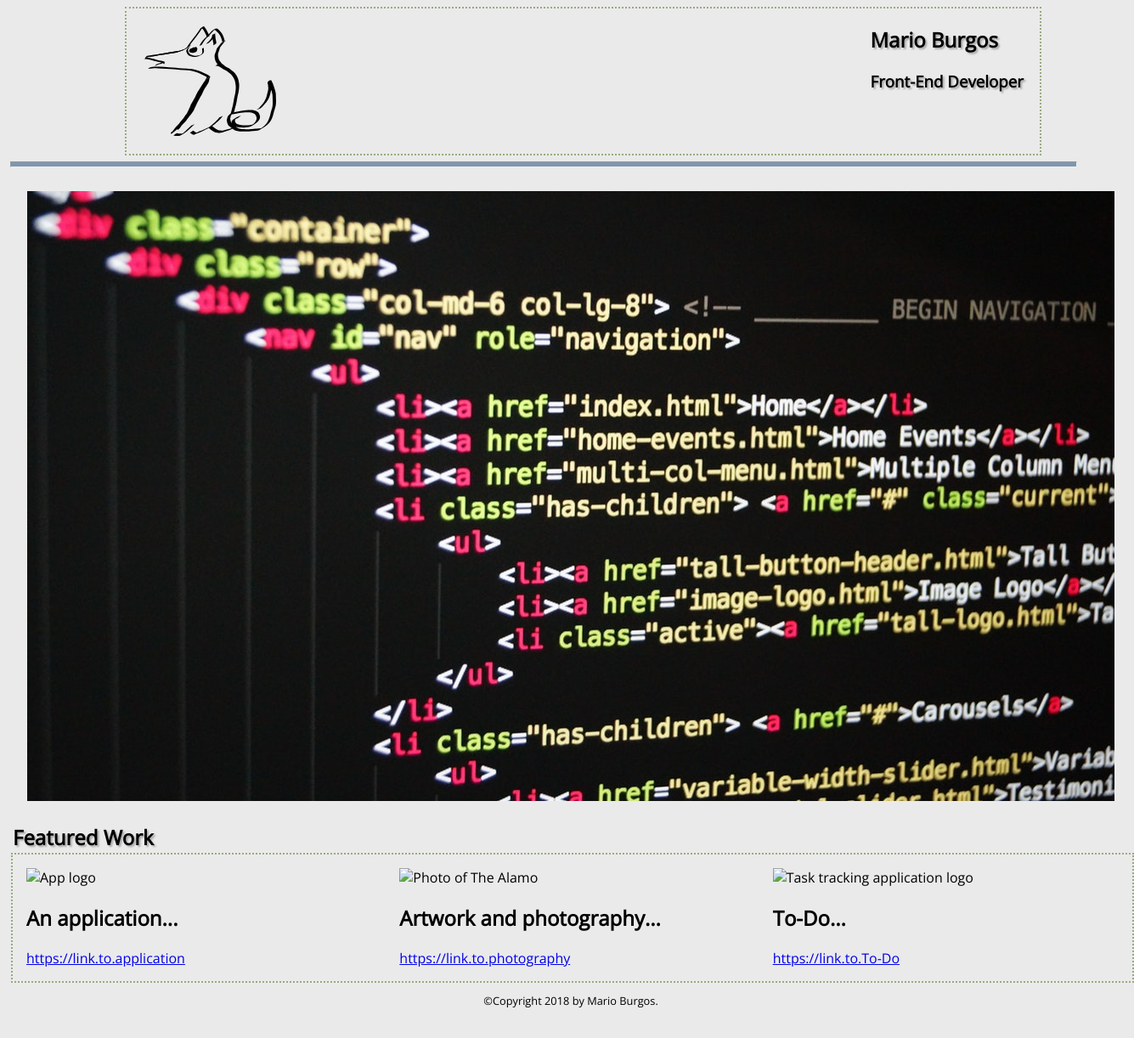
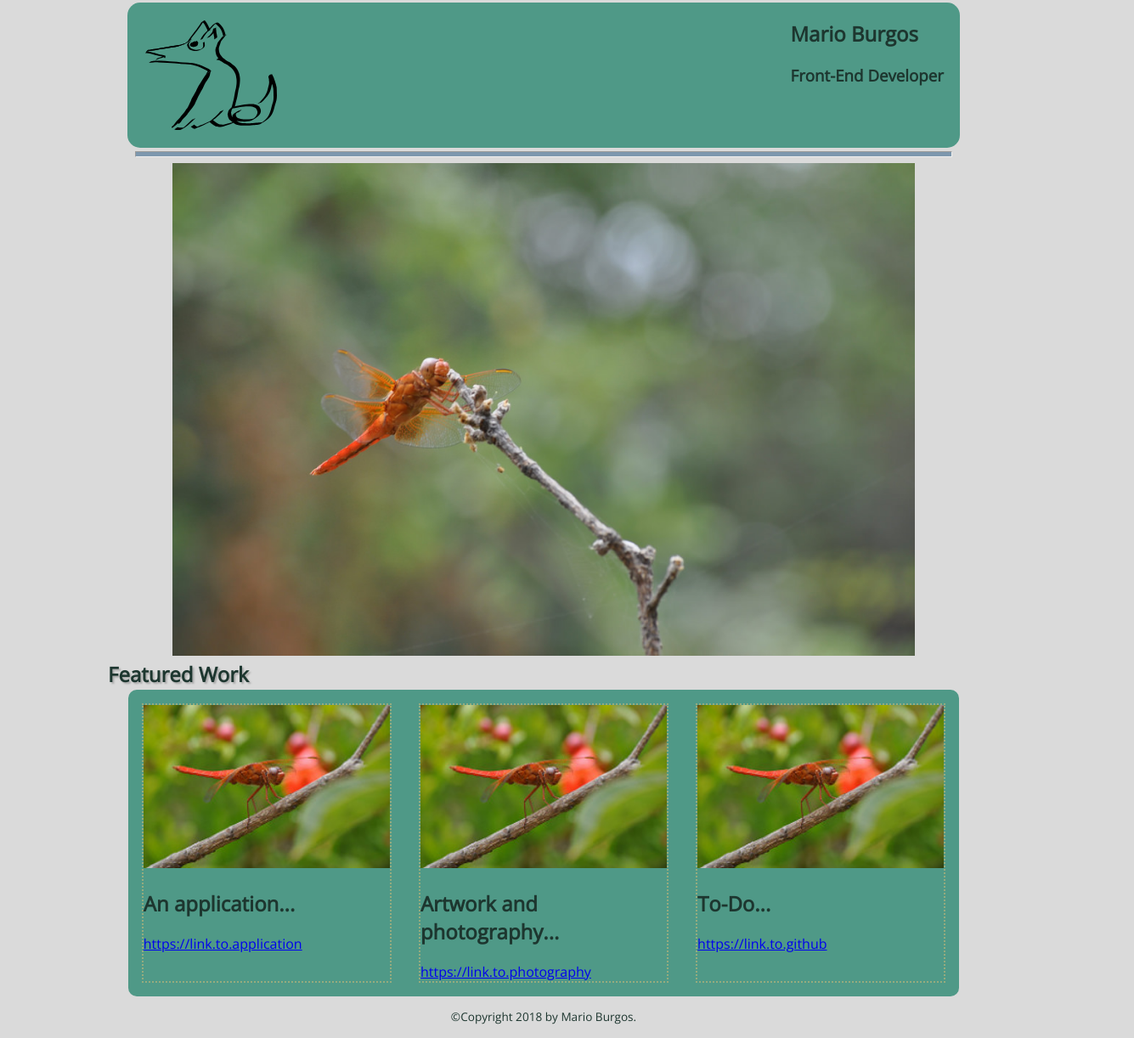
Before and after one commit to CrustyBarnacle/portfolio, a plain HTML site: page index.html in a window 1280 px wide. Shown: the whole page at 85% size, 1335 px wide, since content can reach past the window. Drawn offline with nearby package versions, Linux system fonts and the light colour scheme.

Commit message:
Updates index.html, css/style.css. Adds img/dragonfly*.jpg images.

```diff
--- a/css/style.css
+++ b/css/style.css
@@ -17,8 +17,8 @@ section {
 /* main CSS styles */
 body,
 main {
-  margin: 5px;
-  background-color: #eaeaea;
+  margin: 0;
+  background-color: #dadada;
 }
 
 body {
@@ -26,21 +26,28 @@ body {
   padding: 3px;
 }
 
+img {
+  max-width: 100%;
+}
+
 .content {
-  width:inherit;
-  margin: 5px;
+  margin: 0 auto;
   display: flex;
   flex-wrap: wrap;
   justify-content: space-around;
   font-family: 'Open Sans', sans-serif;
+  color: #1d362f;
 }
 
 .main_content {
+  margin: 0 auto;
+  display: flex;
   flex-direction: row;
+  justify-content: center;
 }
 
 hr {
-  width: 100%;
+  width: 88%;
   margin: 4px;
   padding: 1px;
   height: 3px;
@@ -52,6 +59,15 @@ hr {
   display: flex;
   /* align-items: center; */
   justify-content: center;
+  background: #4f9987;
+  border-radius: 10px;
+  -moz-border-radius: 10px;
+  -webkit-border-radius: 10px;
+}
+
+article {
+  width: 33%;
+  margin: 1em;
   border: dotted 2px #96ab7e;
 }
 
@@ -68,27 +84,21 @@ hr {
 * http://udacity.github.io/frontend-nanodegree-styleguide/css.html
 */
 
-/* Header */
-.header {
-/* TODO: Remove if not using */
-}
-
-.header-nav {
-/* TODO: Remove if not using */
-}
-
 .main_header {
-  width: 85%;
-  margin-bottom: 3px;
+  width: 90%;
+  margin: 0 auto;
   display: flex;
   justify-content: space-between;
-  border: dotted 2px #96ab7e;
+  background: #4f9987;
+  border-radius: 15px;
+  -moz-border-radius: 15px;
+  -webkit-border-radius: 15px;
 }
 
 h1,
 h3 {
   margin-right: 1em;
-  text-shadow: 2px 2px 2px #aaa;
+  text-shadow: 2px 2px 2px #07;
 }
 
 h1 {
@@ -105,14 +115,8 @@ h3 {
 }
 
 .main_logo {
-  justify-content: center;
-  margin: 1em;
+  margin: 0 auto;
   padding: 3px;
-}
-
-article {
-  width: 33%;
-  margin: 1em;
 }
 
 /* Footer */
@@ -120,7 +124,7 @@ footer {
   display: flex;
   align-items: center;
   justify-content: center;
-  font: 80% "Open Sans", sans-serif;
+  font: 85% "Open Sans", sans-serif;
 }
 
 .footer-nav {
@@ -130,7 +134,7 @@ footer {
 
 /* main Responsive CSS styles */
 
-@media screen and (max-width: 549px) {
+@media screen and (max-width: 625px) {
   body,
   main,
   .main_header {
@@ -147,16 +151,14 @@ footer {
   }
 }
 
-@media screen and (min-width: 550px) {
-  body,
-  main {
-    /* TODO:  */
+@media screen and (min-width: 525px) {
+  .article {
+    width: 33%;
+    justify-content: space-around;
+  }
+
+  .featured_work {
+    width: 95%;
+    margin: 0 auto;
   }
 }
-
-@media screen and (min-width: 950px) {
-  body,
-  main {
-    /* TODO:  */
-  }
-}
--- a/index.html
+++ b/index.html
@@ -26,7 +26,7 @@
 
         <section class="main_content">
           <!-- TODO: main content/image -->
-          <img class="main_logo" src="img/pexels-photo-1280x718.jpeg" alt="Image of website markup. HTML and CSS code.">
+          <img class="main_logo" src="img/dragonfly_main_medium.jpg" srcset="img/dragonfly_main_small.jpg 500w, img/dragonfly_main_medium.jpg 1000w, img/dragonfly_main_large.jpg 1500w" alt="Macro image of pomegranite red dragonfly on the end of a stick.">
         </section>
 
         <header>
@@ -36,7 +36,8 @@
         <section class="featured_work">
           <article>
             <header>
-              <img src="img/app.png" alt="App logo">
+              <!-- TODO: update to pixel art image -->
+              <img src="img/dragonfly_orange_1x.jpg" srcset="img/dragonfly_orange_1x.jpg 500w, img/dragonfly_orange_2x.jpg 1000w" alt="Photo of a bright orange dragonfly.">
               <h2>An application...</h2>
             </header>
             <a href="https://link.to.application">https://link.to.application</a>
@@ -44,7 +45,7 @@
 
           <article>
             <header>
-              <img src="img/alamo.png" alt="Photo of The Alamo">
+              <img src="img/dragonfly_orange_1x.jpg" srcset="img/dragonfly_orange_1x.jpg 500w, img/dragonfly_orange_2x.jpg 1000w" alt="Photo of a bright orange dragonfly.">
               <h2>Artwork and photography...</h2>
             </header>
             <a href="https://link.to.photography">https://link.to.photography</a>
@@ -52,10 +53,11 @@
 
           <article>
             <header>
-              <img src="img/to_do.png" alt="Task tracking application logo">
+              <!-- TODO: update to software development image -->
+              <img src="img/dragonfly_orange_1x.jpg" srcset="img/dragonfly_orange_1x.jpg 500w, img/dragonfly_orange_2x.jpg 1000w" alt="Photo of a bright orange dragonfly.">
               <h2>To-Do...</h2>
             </header>
-            <a href="https://link.to.To-Do">https://link.to.To-Do</a>
+            <a href="https://link.to.To-Do">https://link.to.github</a>
           </article>
         </section>
 
```
Also changed, not shown: img/dragonfly_main_large.jpg (added), img/dragonfly_main_medium.jpg (added), img/dragonfly_main_small.jpg (added), img/dragonfly_orange_1x.jpg (added), img/dragonfly_orange_2x.jpg (added).
